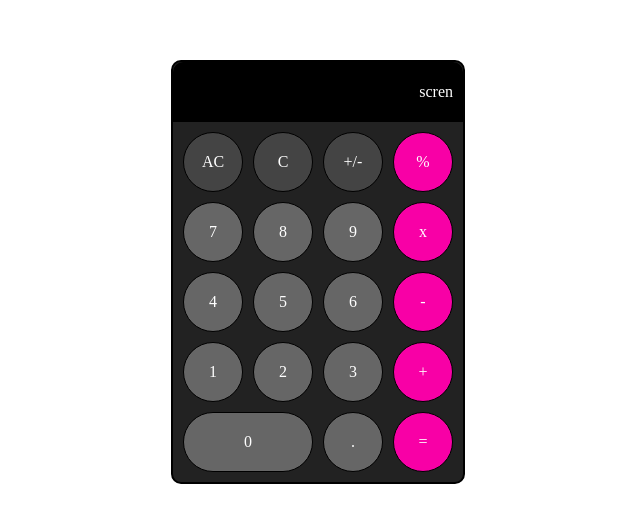
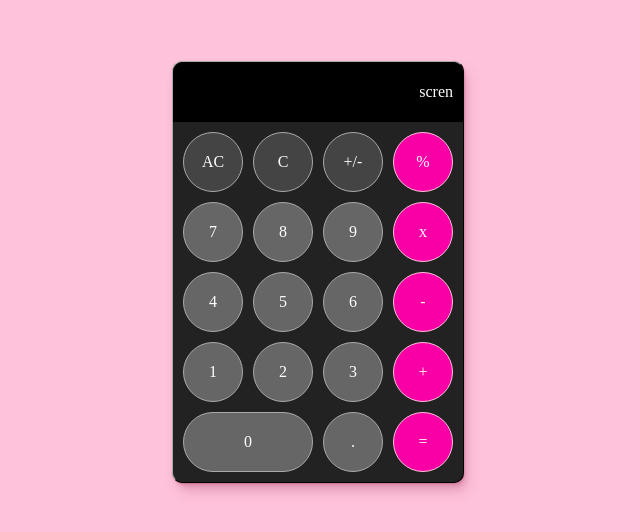
Before and after one commit to ccellis/odin-calculator, a plain HTML site: page index.html in a window 1280 px wide. Shown: the part 128-660 px from the top of the page, without its empty margins (322-962 px from the left). Drawn offline with Linux system fonts and the light colour scheme.

Commit message:
Add borders styling

```diff
--- a/styles.css
+++ b/styles.css
@@ -35,6 +35,15 @@ p, h1, h2, h3, h4, h5, h6 {
     --text-color: white;
     --button-color: rgb(248, 0, 166);
     --border-color: var(--darkest-gray);
+    --top-border-color: #aaa;
+    --page-background: rgb(254, 194, 218);
+
+    --shadow-color: 336deg 42% 54%;
+    --shadow-elevation-medium:
+    0.3px 0.5px 0.7px hsl(var(--shadow-color) / 0.36),
+    0.8px 1.6px 2px -0.8px hsl(var(--shadow-color) / 0.36),
+    2.1px 4.1px 5.2px -1.7px hsl(var(--shadow-color) / 0.36),
+    5px 10px 12.6px -2.5px hsl(var(--shadow-color) / 0.36);
 }
 
 body {
@@ -42,6 +51,7 @@ body {
     display: flex;
     align-items: center;
     justify-content: center;
+    background-color: var(--page-background);
 }
 
 .calculator {
@@ -49,7 +59,11 @@ body {
     height: 400px; */
     background: var(--darker-gray);
     border-radius: 10px;
-    border: 2px solid var(--border-color);
+    border: 1px solid var(--border-color);
+    border-top-color: var(--top-border-color);
+    border-left-color: var(--top-border-color);
+
+    box-shadow: var(--shadow-elevation-medium);
 
     display: flex;
     flex-direction: column;
@@ -113,7 +127,6 @@ body {
     width: 60px;
     height: 60px;
     color: var(--text-color);
-    border: 1px solid var(--border-color);
     border-radius: 30px;
     text-align: center;
     user-select: none;
@@ -125,14 +138,20 @@ body {
 
 .operator-buttons .button {
     background-color: var(--button-color);
+    border: 1px solid var(--page-background);
+
 }
 
 .function-buttons .button {
     background-color: var(--dark-gray);
+    border: 1px solid var(--top-border-color);
+
 }
 
 .number-buttons .button {
     background-color: var(--gray);
+    border: 1px solid var(--top-border-color);
+
 }
 
 .zero {
```
